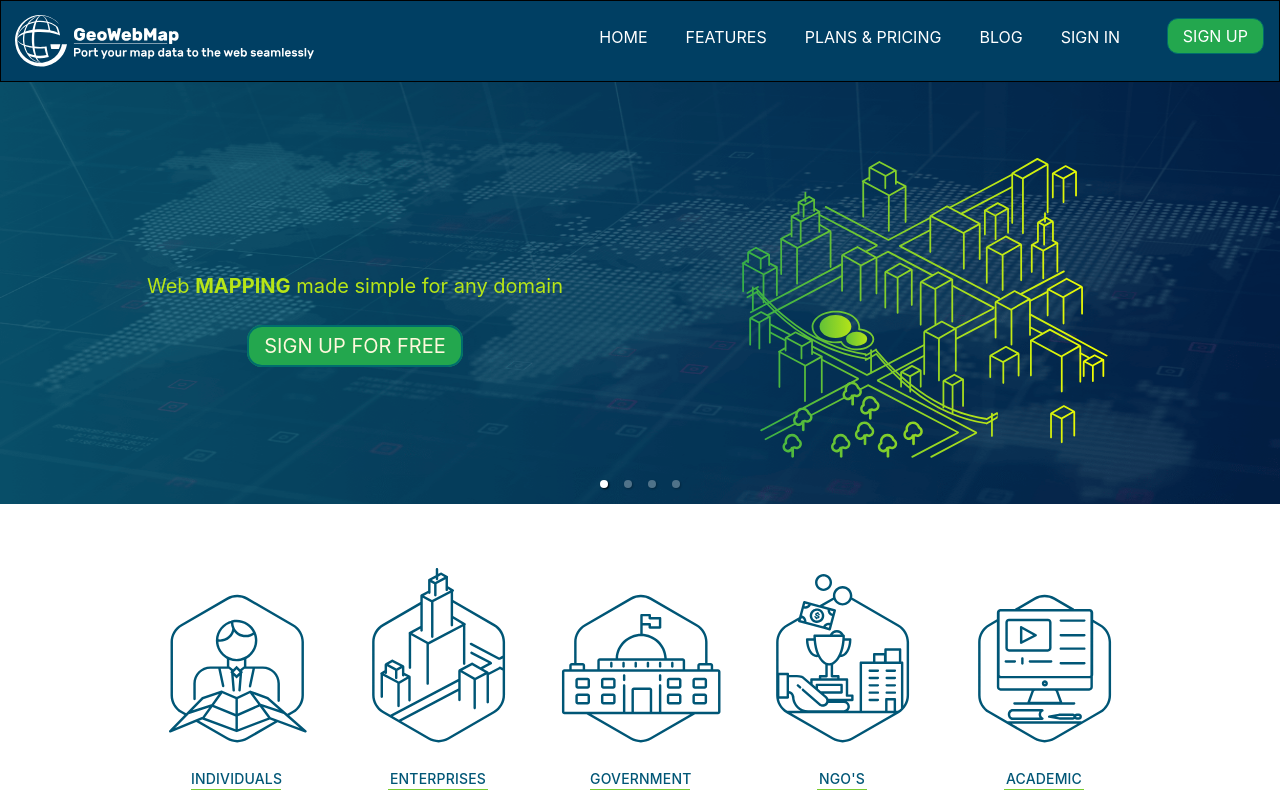
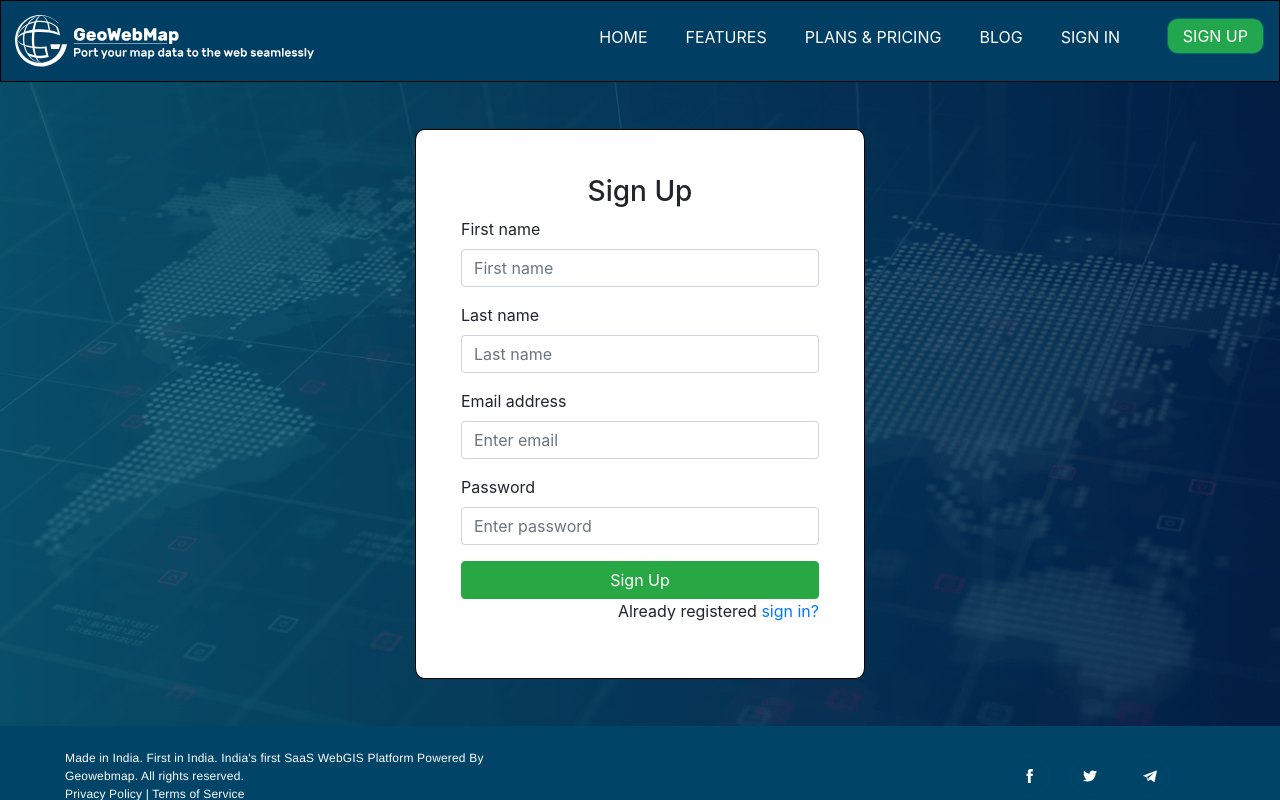
Before and after one commit to Hudsonprem/giswebpage, a React (Create React App) app: page / in a window 1280 px wide. Both pictures are taken after a click on the link "SIGN UP FOR FREE". Shown: the top 800 px of the page. Built offline with nearby package versions, Linux system fonts and the light colour scheme.

Commit message:
added on click event

```diff
--- a/src/App.js
+++ b/src/App.js
@@ -13,29 +13,66 @@ import Login from "./Components/SignIn/SignIn";
 import SignUp from "./Components/SignUp/SignUp";
 
 function App() {
-  const [value, setValue] = useState("0");
+  const [value, setValue] = useState(0);
+  const [value2, setValue2] = useState(2);
+
+  function onSignClick()
+  {
+    if(value === 0)
+    {
+      setValue(1);
+    }
+    else{
+      setValue(0);
+    }
+
+  }
+
+  function onSignInClick()
+  {
+    if(value === 2 )
+    {
+      setValue(0);
+    }
+    else{
+      setValue(2);
+    }
+
+  }
 
   return (
     <div >
-      <Navbar />
+      <Navbar
+      id="id1"
+      onChanged={onSignClick}
+      onChanged1={onSignInClick}
+      />
 
-      { 1 ===1 ? (
+      { value === 0 ? (
         <div>
-        <Carouselbox />
+        <Carouselbox id="id3"
+          onChanged={onSignClick}/>
          <Banner />
         <Afeatures />
-        <MemberShipCards />
+        <MemberShipCards
+          id="id2"
+          onChanged={onSignClick}
+        />
         <Tabled />
         <Contact />
         <Footer />
-     </div>) : (
+     </div>) : ( value === 1 ? (
        <div>
-       <Login />
-      <SignUp />
+
+       <SignUp id="id4"
+          onChanged={onSignClick}/>
       <Footer />
-       </div>
-
-
+       </div>) : (
+       <div>
+       <Login id="id5"
+          onChanged={onSignClick}/>
+      <Footer />
+       </div>)
      ) }
 
 
--- a/src/Components/Afeatures/AFeatures.js
+++ b/src/Components/Afeatures/AFeatures.js
@@ -3,7 +3,7 @@ import "./Afeatures.css";
 
 function Afeatures() {
   return (
-    <div style={{ backgroundColor: "#f4fff8" }}>
+    <div id="AFeature" style={{ backgroundColor: "#f4fff8" }}>
       <div className="AFeatures-title">Amazing Features</div>
       <div className="AFeatures-desc">
         GeoWebMap is bundled with some amazing web mapping features and
--- a/src/Components/Cards/cards.js
+++ b/src/Components/Cards/cards.js
@@ -5,12 +5,17 @@ import ToggleButton from "react-bootstrap/ToggleButton";
 import Button from "react-bootstrap/Button";
 import "./cards.css";
 
-function MemberShipCards() {
+function MemberShipCards(props) {
   const [radioValue, setRadioValue] = useState("0");
   const radios = [
     { name: "Pay Monthly", value: "0" },
     { name: "Pay yearly", value: "1" }
   ];
+
+  function handleClick() {
+    props.onChanged();
+  }
+
 
   const rates = [
     {
@@ -64,7 +69,7 @@ function MemberShipCards() {
 
         </div>
 
-        <Button className="button-getstart" variant="success">Get started</Button>
+        <Button onClick={handleClick} className="button-getstart" variant="success">Get started</Button>
         <br />
 
       </div>
@@ -118,7 +123,7 @@ function MemberShipCards() {
 
         </div>
 
-        <Button className="button-getstart" variant="success">Get started</Button>
+        <Button onClick={handleClick} className="button-getstart" variant="success">Get started</Button>
         <div style={{ fontSize: "10px", color: "#cfcfcf", padding: "2%", textAlign:"center" }}>
           No Credit Card Required
         </div>
@@ -179,7 +184,7 @@ function MemberShipCards() {
 
         </div>
 
-        <Button className="button-getstart" style={{marginTop: "-12px"}} variant="success">Get started</Button>
+        <Button onClick={handleClick} className="button-getstart" style={{marginTop: "-12px"}} variant="success">Get started</Button>
         <div style={{ fontSize: "10px", color: "#cfcfcf", padding: "2%", textAlign:"center" }}>
           No Credit Card Required
         </div>
@@ -241,7 +246,7 @@ function MemberShipCards() {
 
         </div>
 
-        <Button className="button-getstart" variant="success">Get started</Button>
+        <Button onClick={handleClick} className="button-getstart" variant="success">Get started</Button>
         <div style={{ fontSize: "10px", color: "#cfcfcf", padding: "2%", textAlign:"center" }}>
           No Credit Card Required
         </div>
@@ -250,7 +255,7 @@ function MemberShipCards() {
   );
 
   return (
-    <div>
+    <div id="Plans">
       <h1 className="titleComparison">
         Choose the right plan that best suits your requirements
       </h1>
--- a/src/Components/Carousels/Carousels.js
+++ b/src/Components/Carousels/Carousels.js
@@ -7,7 +7,11 @@ import Row from 'react-bootstrap/Row';
 import Col from 'react-bootstrap/Col';
 
 
-function Carouselbox()  {
+function Carouselbox(props)  {
+
+    function handleClick() {
+        props.onChanged();
+      }
 
 
     return (
@@ -17,7 +21,7 @@ function Carouselbox()  {
                 <div className="main">
                 <Container>
                     <Row>
-                        <Col className="content" sm={12} lg={6} sm={{ order: 'last' }} lg={{ order: 'first' }}>Web <b>MAPPING</b> made simple for any domain<br /><br /><a className="buts" href="#"> SIGN UP FOR FREE</a></Col>
+                        <Col className="content" sm={12} lg={6} sm={{ order: 'last' }} lg={{ order: 'first' }}>Web <b>MAPPING</b> made simple for any domain<br /><br /><a className="buts" onClick={handleClick} href="#"> SIGN UP FOR FREE</a></Col>
                         <Col sm={12} lg={6} ><img src={require("./carousel.svg")} alt="hello" height="300" /></Col>
                     </Row>
                 </Container>
@@ -26,7 +30,7 @@ function Carouselbox()  {
                 <div className="main">
                 <Container>
                     <Row>
-                        <Col className="content" sm={12} lg={6} sm={{ order: 'last' }} lg={{ order: 'first' }}>Configurable <b>MAP INTERFACE</b> and <b>TOOLS</b><br /><br /><a className="buts" href="#"> SIGN UP FOR FREE</a></Col>
+                        <Col className="content" sm={12} lg={6} sm={{ order: 'last' }} lg={{ order: 'first' }}>Configurable <b>MAP INTERFACE</b> and <b>TOOLS</b><br /><br /><a className="buts" onClick={handleClick} href="#"> SIGN UP FOR FREE</a></Col>
                         <Col sm={12} lg={6} ><img src={require("./Carousel1.svg")} alt="hello" height="300" /></Col>
                     </Row>
                 </Container>
@@ -35,7 +39,7 @@ function Carouselbox()  {
                 <div className="main ">
                 <Container>
                     <Row>
-                        <Col className="content" sm={12} lg={6} sm={{ order: 'last' }} lg={{ order: 'first' }}>Publish your <b>MAP DATA</b> to web and make it available for public/private users<br /><br /><a className="buts" href="#"> SIGN UP FOR FREE</a></Col>
+                        <Col className="content" sm={12} lg={6} sm={{ order: 'last' }} lg={{ order: 'first' }}>Publish your <b>MAP DATA</b> to web and make it available for public/private users<br /><br /><a className="buts" onClick={handleClick} href="#"> SIGN UP FOR FREE</a></Col>
                         <Col sm={12} lg={6} ><img src={require("./Carousel2.svg")} alt="hello" height="300" /></Col>
                     </Row>
                 </Container>
@@ -44,7 +48,7 @@ function Carouselbox()  {
                 <div className="main">
                 <Container>
                     <Row>
-                        <Col className="content" sm={12} lg={6} sm={{ order: 'last' }} lg={{ order: 'first' }}>Perform Analysis on your <b>LOCATION DATA</b> with ease to obtain meaningful business insights<br /><br /><a className="buts" href="#"> SIGN UP FOR FREE</a></Col>
+                        <Col className="content" sm={12} lg={6} sm={{ order: 'last' }} lg={{ order: 'first' }}>Perform Analysis on your <b>LOCATION DATA</b> with ease to obtain meaningful business insights<br /><br /><a className="buts" onClick={handleClick} href="#"> SIGN UP FOR FREE</a></Col>
                         <Col sm={12} lg={6} ><img src={require("./Carousel3.svg")} alt="hello" height="300" /></Col>
                     </Row>
                 </Container>
--- a/src/Components/Carousels/carousels.css
+++ b/src/Components/Carousels/carousels.css
@@ -13,7 +13,7 @@
 }
 
 .content{
-
+    text-decoration: none;
     padding: 90px;
     text-align: center;
     color: #b7e517;
@@ -31,3 +31,6 @@
     border: 2px solid #006d6d;
     border-radius: 15px;
 }
+.buts:hover{
+    text-decoration: none;
+}
--- a/src/Components/SignIn/SignIn.js
+++ b/src/Components/SignIn/SignIn.js
@@ -1,8 +1,12 @@
-import React, { Component } from "react";
+import React from "react";
 import "./signIn.css";
 
-export default class Login extends Component {
-    render() {
+function Login(props) {
+
+    function handleClick() {
+        props.onChanged();
+      }
+
         return (
             <div className ="signIn-div-background"> <form className="signIn-div">
                 <h3>Sign In</h3>
@@ -26,10 +30,13 @@ export default class Login extends Component {
 
                 <button type="submit" className="btn btn-success btn-block">Submit</button>
                 <p className="forgot-password text-center">
-                New to GeoWebMap? <a href="#">SIGN UP</a>
+                New to GeoWebMap? <a href="#" onClick={handleClick}>SIGN UP</a>
                 </p>
             </form>
         </div>
         );
     }
-}
+
+
+
+export default Login;
--- a/src/Components/SignUp/SignUp.js
+++ b/src/Components/SignUp/SignUp.js
@@ -1,7 +1,13 @@
-import React, { Component } from "react";
+import React from "react";
 import "./siginUp.css"
-export default class SignUp extends Component {
-    render() {
+
+function SignUp(props) {
+
+    function handleClick() {
+        props.onChanged();
+      }
+
+
         return (
             <div className ="signUp-div-background"> <form className="signUp-div">
 
@@ -27,12 +33,14 @@ export default class SignUp extends Component {
                     <input type="password" className="form-control" placeholder="Enter password" />
                 </div>
 
-                <button type="submit" className="btn btn-success btn-block">Sign Up</button>
+                <button type="submit" className="btn btn-success btn-block" >Sign Up</button>
                 <p className="forgot-password text-right">
-                    Already registered <a href="#">sign in?</a>
+                    Already registered <a href="#" onClick={handleClick}>sign in?</a>
                 </p>
             </form>
             </div>
         );
     }
-}
+
+
+export default SignUp;
--- a/src/Components/Table/tabled.js
+++ b/src/Components/Table/tabled.js
@@ -21,7 +21,7 @@ function Tabled() {
     "Overlay Shapefile Layer in Runtime for Visualization",
     "Overlay KML Layer in Runtime for Visualization",
     "Admin Interface",
-    "OColers"
+    "Others"
   ];
 
   const title2 = ["Shapefile", "GeoJSON", "KML", "WMS Layer"];
--- a/src/Components/logo/banners.js
+++ b/src/Components/logo/banners.js
@@ -4,7 +4,7 @@ import "./banners.css";
 function Banner() {
   return (
     <div>
-      <div class="banner">
+      <div className="banner">
         <div className="icon-ind">
           <img
             src={require("./individual_h.svg")}
--- a/src/Components/nav-bar/Navbar.js
+++ b/src/Components/nav-bar/Navbar.js
@@ -2,7 +2,15 @@ import React from 'react';
 import './Navbar.css';
 import $ from "jquery";
 
-function Navbar() {
+function Navbar(props) {
+
+    function handleClick() {
+        props.onChanged();
+      }
+      function handleClick1() {
+        props.onChanged1();
+      }
+
 
     $(function()
     {
@@ -29,11 +37,11 @@ function Navbar() {
         <ul className = "menu">
             <li className="logo"> <img src={require("./gwm_web_white.svg")} alt="img" /></li>
             <li className="items"> <a href="#"> HOME</a>      </li>
-            <li className="items"> <a href="#"> FEATURES</a>  </li>
-            <li className="items"> <a href="#"> PLANS & PRICING</a></li>
+            <li className="items"> <a href="#AFeature"> FEATURES</a>  </li>
+            <li className="items"> <a href="#Plans"> PLANS & PRICING</a></li>
             <li className="items"> <a href="#"> BLOG</a>       </li>
-            <li className="items button "> <a href="#"> SIGN IN</a>    </li>
-            <li className="items button secondary"> <a href="#"> SIGN UP</a>    </li>
+            <li className="items button " onClick={handleClick1}> <a href="#"> SIGN IN</a>    </li>
+            <li className="items button secondary" onClick={handleClick}> <a href="#"> SIGN UP</a>    </li>
             <li className="toggle"> <span className="bars">  </span></li>
         </ul>
      </nav>
```
